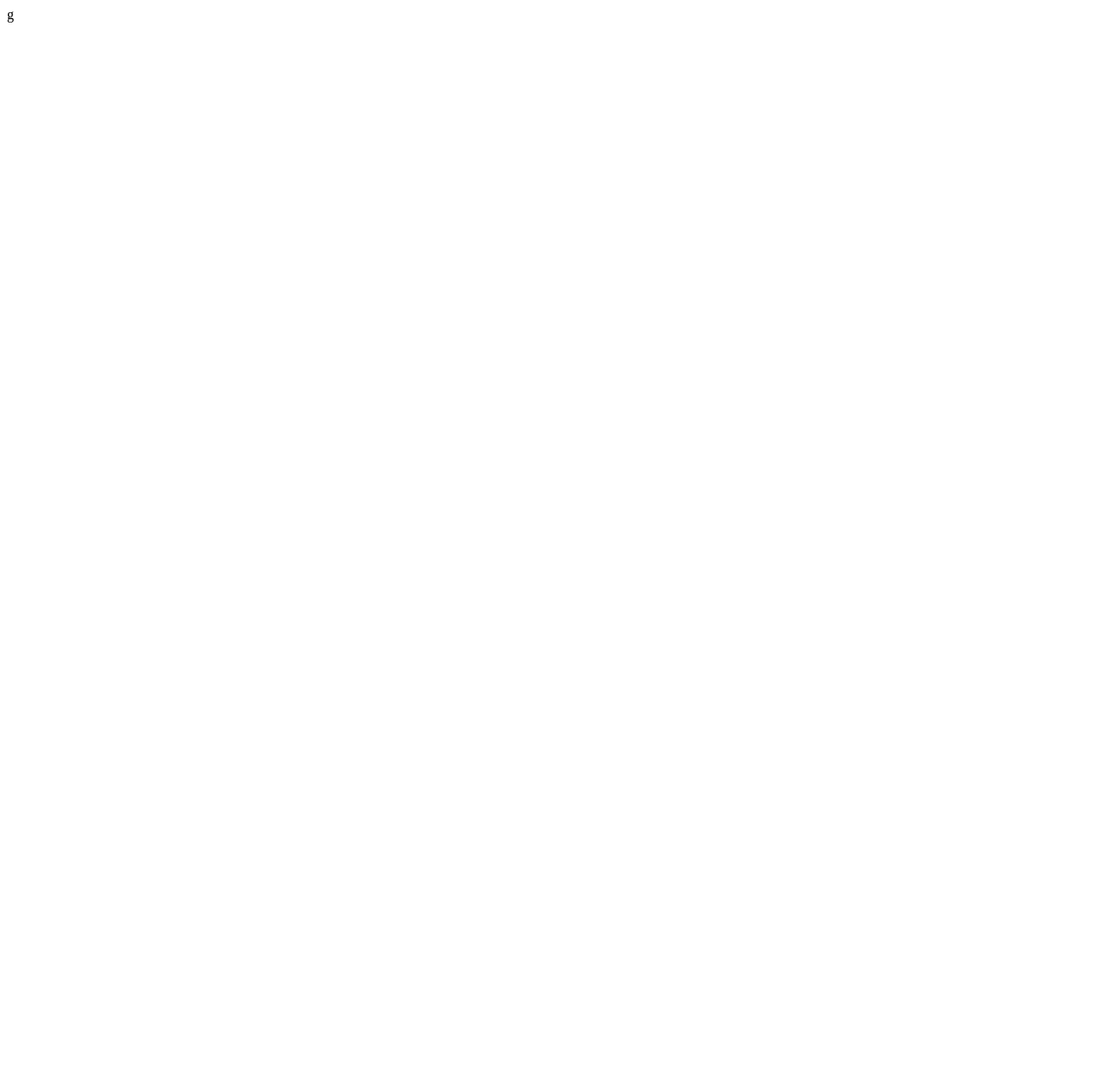
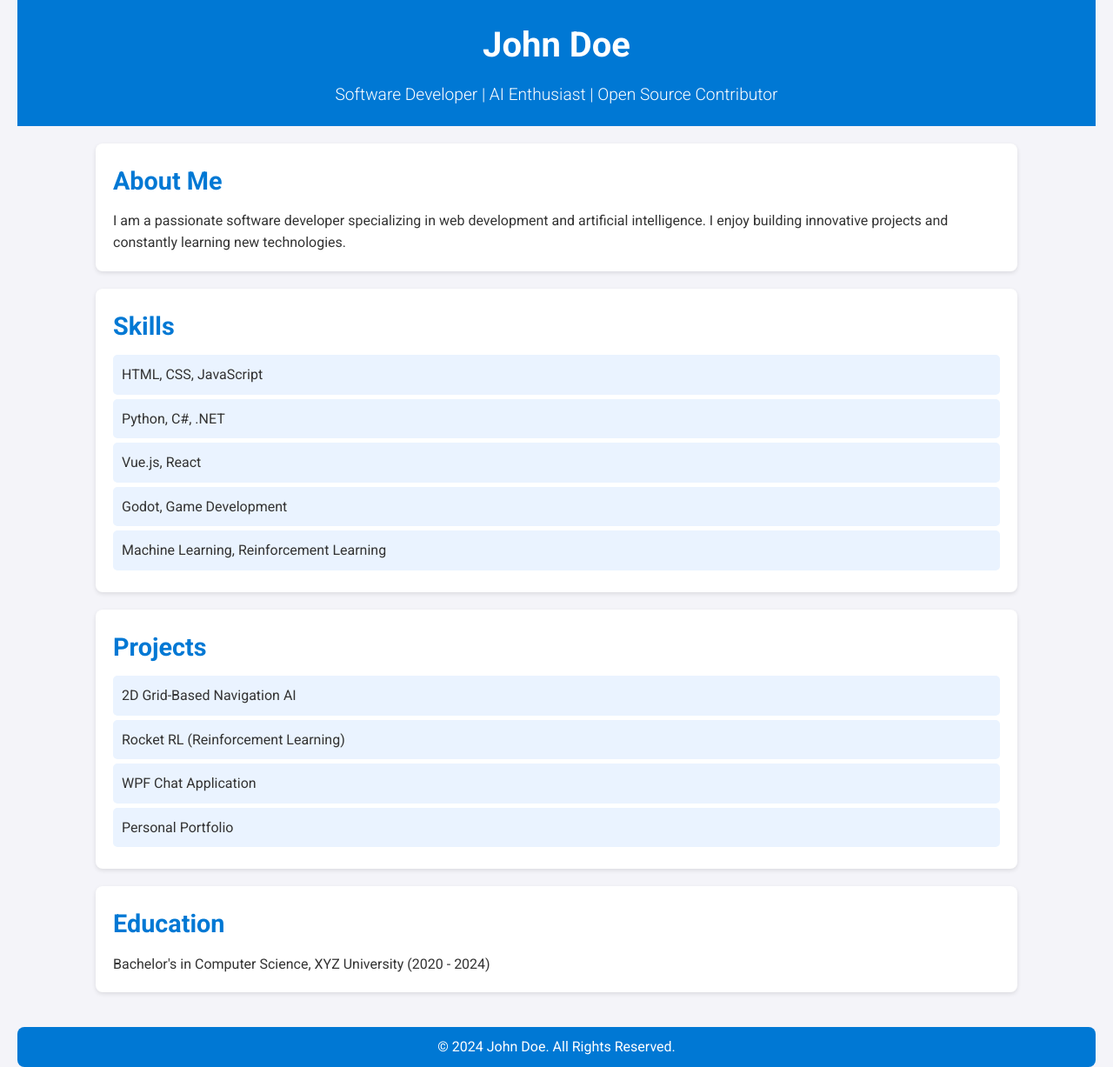
Before and after one commit to vicpa815/vicpa815.github.io, a plain HTML site: page index.html in a window 1280 px wide. Shown: the whole page at 87% size. Before the commit the page ends 800 px from the top, so only its background shows below. Drawn offline with Linux system fonts and the light colour scheme.

Commit message:
Update index.html

```diff
--- a/index.html
+++ b/index.html
@@ -1 +1,142 @@
-g
+<!DOCTYPE html>
+<html lang="en">
+<head>
+  <meta charset="UTF-8">
+  <meta name="viewport" content="width=device-width, initial-scale=1.0">
+  <title>My CV</title>
+  <link href="https://fonts.googleapis.com/css2?family=Roboto:wght@300;400;700&display=swap" rel="stylesheet">
+  <style>
+    * {
+      margin: 0;
+      padding: 0;
+      box-sizing: border-box;
+    }
+
+    body {
+      font-family: 'Roboto', sans-serif;
+      line-height: 1.6;
+      color: #333;
+      background: #f4f4f9;
+      padding: 0 20px;
+    }
+
+    .container {
+      max-width: 1100px;
+      margin: auto;
+      overflow: hidden;
+      padding: 0 20px;
+    }
+
+    header {
+      background: #0078D4;
+      color: #fff;
+      padding: 20px 0;
+      text-align: center;
+    }
+
+    header h1 {
+      margin-bottom: 10px;
+      font-size: 2.5rem;
+    }
+
+    header p {
+      font-size: 1.2rem;
+      font-weight: 300;
+    }
+
+    .section {
+      margin: 20px 0;
+      padding: 20px;
+      background: #fff;
+      border-radius: 8px;
+      box-shadow: 0 2px 5px rgba(0, 0, 0, 0.1);
+    }
+
+    .section h2 {
+      margin-bottom: 10px;
+      font-size: 1.8rem;
+      color: #0078D4;
+    }
+
+    .skills ul, .projects ul {
+      list-style: none;
+      margin: 0;
+      padding: 0;
+    }
+
+    .skills ul li, .projects ul li {
+      background: #eaf3ff;
+      margin: 5px 0;
+      padding: 10px;
+      border-radius: 5px;
+    }
+
+    .projects ul li {
+      cursor: pointer;
+    }
+
+    .projects ul li:hover {
+      background: #0078D4;
+      color: #fff;
+    }
+
+    footer {
+      text-align: center;
+      margin-top: 20px;
+      padding: 10px;
+      background: #0078D4;
+      color: #fff;
+      border-radius: 8px;
+    }
+  </style>
+</head>
+<body>
+  <header>
+    <h1>John Doe</h1>
+    <p>Software Developer | AI Enthusiast | Open Source Contributor</p>
+  </header>
+
+  <div class="container">
+    <section class="section bio">
+      <h2>About Me</h2>
+      <p>I am a passionate software developer specializing in web development and artificial intelligence. I enjoy building innovative projects and constantly learning new technologies.</p>
+    </section>
+
+    <section class="section skills">
+      <h2>Skills</h2>
+      <ul>
+        <li>HTML, CSS, JavaScript</li>
+        <li>Python, C#, .NET</li>
+        <li>Vue.js, React</li>
+        <li>Godot, Game Development</li>
+        <li>Machine Learning, Reinforcement Learning</li>
+      </ul>
+    </section>
+
+    <section class="section projects">
+      <h2>Projects</h2>
+      <ul>
+        <li onclick="showProjectDetails('2D Grid-Based Navigation')">2D Grid-Based Navigation AI</li>
+        <li onclick="showProjectDetails('Rocket Reinforcement Learning')">Rocket RL (Reinforcement Learning)</li>
+        <li onclick="showProjectDetails('Chat Application')">WPF Chat Application</li>
+        <li onclick="showProjectDetails('Personal Portfolio')">Personal Portfolio</li>
+      </ul>
+    </section>
+
+    <section class="section education">
+      <h2>Education</h2>
+      <p>Bachelor's in Computer Science, XYZ University (2020 - 2024)</p>
+    </section>
+  </div>
+
+  <footer>
+    <p>&copy; 2024 John Doe. All Rights Reserved.</p>
+  </footer>
+
+  <script>
+    function showProjectDetails(projectName) {
+      alert(`Details about the project: ${projectName}`);
+    }
+  </script>
+</body>
+</html>
```
